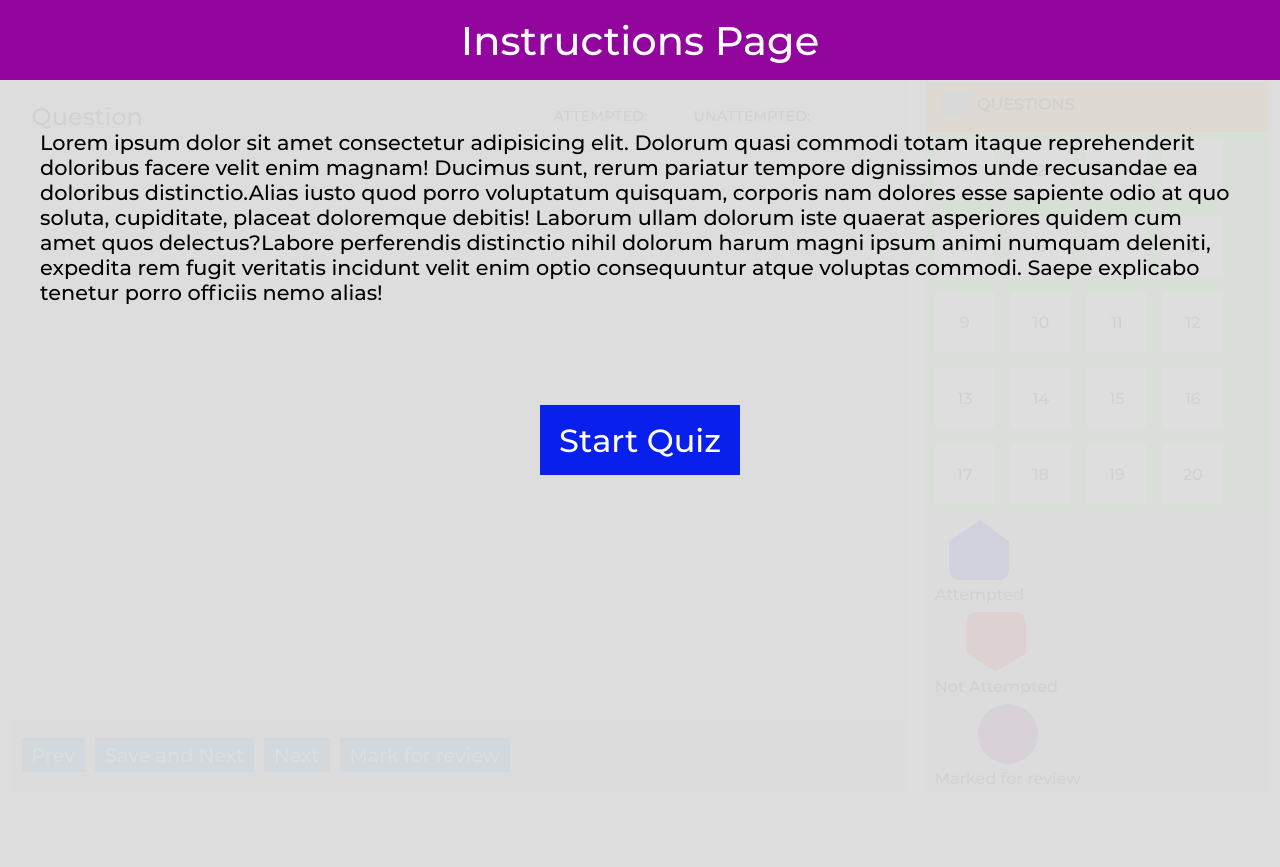
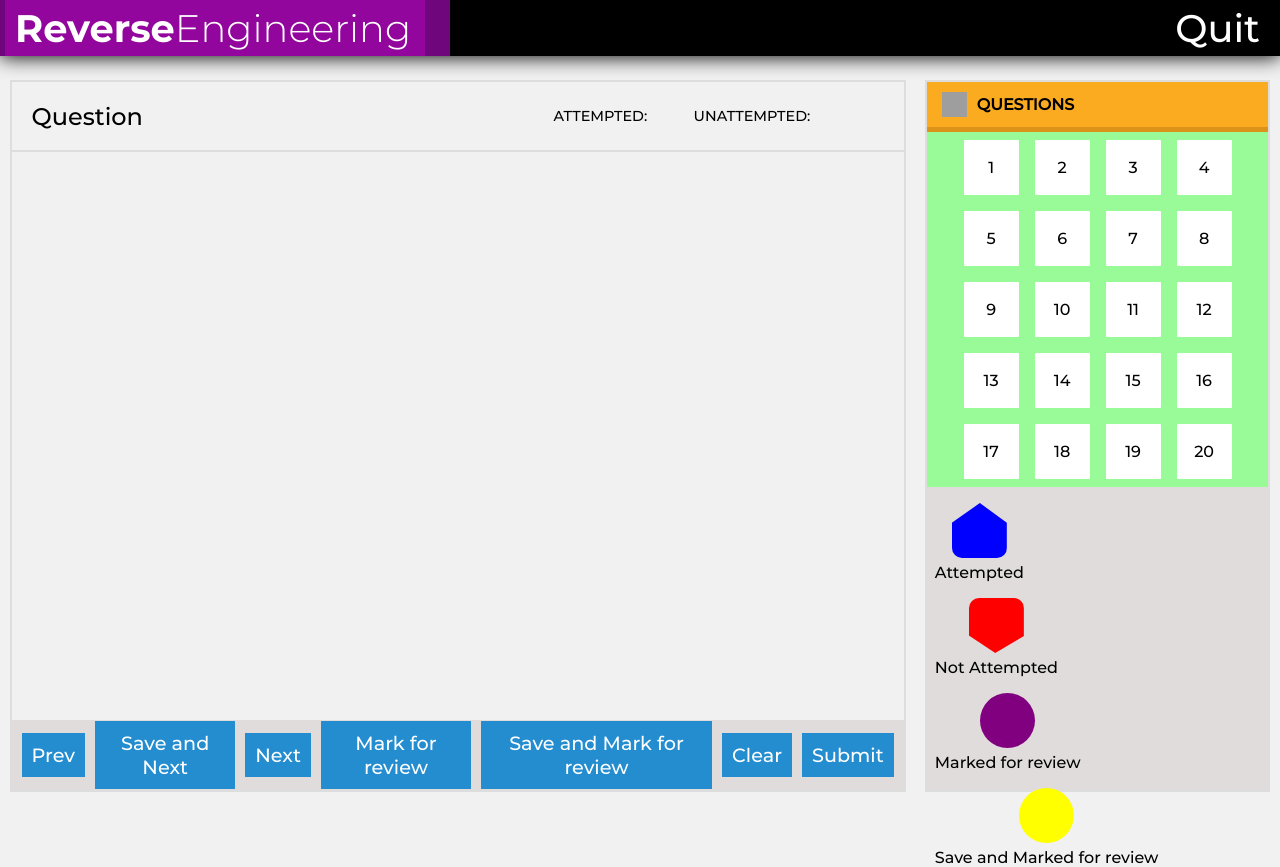
Before and after one commit to dush-t/DVMquizbuilder, a Django app: page / in a window 1280 px wide. Before the commit the page ends 475 px from the top, so only its background shows below. Run offline with Django 3.2, Linux system fonts and the light colour scheme; data that the repository does not hold is empty; grey boxes are pictures that could not be loaded.

Commit message:
timer, button and question pallete improvement

```diff
--- a/base/static/css/main.css
+++ b/base/static/css/main.css
@@ -171,7 +171,6 @@
 
 .footer-buttons {
     height: 100%;
-    width: 500px;
     text-align: center;
     font-size: 1.2em;
     color: #fff;
@@ -182,7 +181,7 @@
 .footer-buttons > span {
     margin-right: 10px;
     background: #238dd0;
-    padding: 5px 10px;
+    padding: 10px 10px;
     cursor: pointer;
 }
 @media all and (max-width: 500px) {
@@ -247,7 +246,7 @@
     width: 100%;
     display: flex;
     flex-wrap: wrap;
-    display: flex;
+    justify-content: center;
     height:fit-content;
     background-color: palegreen;
 }
@@ -263,9 +262,9 @@
     margin-top: 15px;
 }
 .question-wrapper .questions{
-    height: 60px;
+    height: 55px;
     background: white;
-    width: 60px;
+    width: 55px;
     border-radius: 1px;
     margin: 8px;
     display: flex;
@@ -293,17 +292,24 @@
     flex-direction: row;
 }
 .items{
-    height: 60px;
-    width: 60px;
+    height: 55px;
+    width: 55px;
     border-radius: 10px;
+    margin: 8px;
     display: flex;
     align-items: center;
     justify-content: space-around;
+    cursor: pointer;
 }
 .attempted{
     -webkit-clip-path: polygon(100% 100%, 100% 36%, 51% 0%, 0 36%, 0 100%, 46% 100%);
     clip-path: polygon(100% 100%, 100% 36%, 51% 0%, 0 36%, 0 100%, 46% 100%);
     background: blue;
+    margin-bottom: 5px;
+}
+.attempted-review{
+    border-radius: 50%;
+    background: yellow;
     margin-bottom: 5px;
 }
 .not-attempted{
--- a/base/static/js/quiz.js
+++ b/base/static/js/quiz.js
@@ -1,22 +1,9 @@
 var questionNo= 0;
-sessionStorage.setItem("is_reloaded", true);
 
 
 // ------------------- Timer and Instructions --------------------
 
-var startButton = document.querySelector(".instructions-page .start-button");
 
-function startTimer(){
-    var data = $.ajax( {
-        type: 'POST',
-        url: `/get_time_remaining`,
-        data: {
-        },
-        success: function(data) {
-        }
-
-    });
-}
 
 function getTime(){
     var data = $.ajax( {
@@ -33,6 +20,9 @@ function getTime(){
         }
     });
 }
+
+getTime();
+
 //-----------------------------------------------------------------
 function getQuestionStatus(){
     var data = $.ajax( {
@@ -43,11 +33,11 @@ function getQuestionStatus(){
 
         success: function(data){
             var buttons = document.querySelectorAll(".question-wrapper .questions-container div");
-            console.log(data);
-            console.log(data.attemptedQues);
+            // console.log(data);
+            // console.log(data.attemptedQues);
             for(var i=0; i< data.attemptedQues.length ; i++){
-                console.log("ds");
-                console.log(data.attemptedQues[i]);
+                // console.log("ds");
+                // console.log(data.attemptedQues[i]);
                 attempted(data.attemptedQues[i]);
             }
             for(var i=0; i< data.unattemptedQues.length ; i++){
@@ -60,22 +50,18 @@ function getQuestionStatus(){
                 //console.log(data.attemptedQues[i]);
                 markForReview(data.reviewQues[i]);
             }
-            for(var i=0; i< data.attemptedQues.length ; i++){
-                console.log("ds");
-                console.log(data.attemptedQues[i]);
-                attempted(data.attemptedQues[i]);
+            for(var i=0; i< data.reviewAttemptedQues.length ; i++){
+                //console.log("ds");
+                //console.log(data.attemptedQues[i]);
+                attempted_review(data.reviewAttemptedQues[i]);
             }
+            // console.log(data);
         }
     });
 }
 getQuestionStatus();
 //--------------------------------------------------------------
 
-document.querySelector(".start-button").addEventListener("click", function() {
-    document.querySelector(".instructions-page").style.animation = "fade-instructions 0.2s ease forwards";
-    document.querySelector(".instructions-page").style.zIndex = "0";
-    // document.querySelector(".instructions-page").style.display = "none";
-});
 function setTimer(maxtime_min, secondsLeft){
     var timer= document.getElementById("timer");
     var minutesLeft = maxtime_min;
@@ -96,12 +82,6 @@ function setTimer(maxtime_min, secondsLeft){
 
      },1000);
 }
-document.querySelector(".start-button").addEventListener("click", function() {
-    setTimer(30,0);
-    console.log("Timer called on click");
-    // startquiz();
-});
-document.querySelector(".start-button").addEventListener("click", startTimer);
 // ---------------------------------------------------
 
 function questionDisplay(content){
@@ -146,6 +126,7 @@ function getQuestion(quesNo){
                var radioButton = document.createElement("input");
                radioButton.setAttribute("type","radio");
                radioButton.setAttribute("name","answer");
+               radioButton.setAttribute("onclick","buttonDisplay()");
                radioButton.setAttribute("key",`${data.keys[i]}`);
                if(data.keys[i] == data.marked_answer){
                    console.log(radioButton);
@@ -156,13 +137,19 @@ function getQuestion(quesNo){
                radioHolder.append(radioButton);
                radioHolder.innerHTML+=`${data.answers[i]}`;
                form.appendChild(radioHolder);
-           }
+            }
+            buttonDisplay();
         }
     });
 
 }
 getQuestion(questionNo);
 
+window.addEventListener("resize", function (){
+    if(window.innerWidth <= 670){
+
+    }
+});
 function sendAnswer(quesNo,key){
     var data = $.ajax( {
         type: 'POST',
@@ -189,20 +176,29 @@ function SaveAndNext(){
     var post_key = checked_radio.getAttribute("key");
     return post_key;
 }
+
 var saveAndNext = document.querySelectorAll(".footer-buttons #save-next")[0];
 
 saveAndNext.addEventListener("click",function(){
 var key = SaveAndNext();
 sendAnswer(questionNo , key);
-localStorage.setItem("ans"+questionNo, checkedKey);
 attempted(questionNo);
 doNext();
 });
 
 
+var saveAndReview = document.querySelectorAll(".footer-buttons #save-review")[0];
+saveAndReview.addEventListener("click",function(){
+    var key = SaveAndNext();
+    sendAnswer(questionNo , key);
+    sendAnswer_Review(questionNo , key);
+    attempted_review(questionNo);
+    doNext();
+    });
+
+
 var review = document.querySelectorAll(".footer-buttons #review")[0];
 review.addEventListener("click",function(){
-    console.log("Click");
     sendReview(questionNo);
     markForReview(questionNo);
 });
@@ -211,6 +207,11 @@ function attempted(questionNo){
     var buttons = document.querySelectorAll(".question-wrapper .questions-container div");
     buttons[questionNo].className = "items attempted";
     sendAttempted(questionNo);
+}
+
+function attempted_review(questionNo){
+    var buttons = document.querySelectorAll(".question-wrapper .questions-container div");
+    buttons[questionNo].className = "items attempted-review";
 }
 
 function unattempted(questionNo){
@@ -225,6 +226,19 @@ function markForReview(questionNo){
     sendReview(questionNo);
 }
 
+function sendAnswer_Review(quesNo, key){
+    var data = $.ajax( {
+        type: 'POST',
+        url: '/atar',
+        data: {
+            "queskey" : quesNo,
+            "anskey" : key
+        },
+        success: function(data) {
+            console.log("sent");
+        }
+    });
+}
 function sendReview(quesNo){
     var data = $.ajax( {
         type: 'POST',
@@ -273,6 +287,7 @@ function doNext(){
     document.getElementsByClassName("radio_button")[0].innerHTML="";
     document.getElementsByClassName("question-text")[0].innerHTML="";
     getQuestion(questionNo);
+    attempted_unattempted();
 }
 
 var prev = document.querySelectorAll(".footer-buttons #prev")[0];
@@ -306,9 +321,114 @@ document.querySelector("#close-nav").addEventListener("click", () => {
 // hard refresh
 
 
-if(sessionStorage.getItem("is_reloaded"))
-{
-    console.log("reloaded");
-    // document.querySelector(".instructions-page").style.zIndex = "0";
-    // document.querySelector(".instructions-page").style.opacity = "0";
+
+
+function buttonDisplay(){
+    var prevBtn = document.getElementById("prev");
+    var save_nextBtn = document.getElementById("save-next");
+    var nextBtn = document.getElementById("next");
+    var reviewBtn = document.getElementById("review");
+    var save_reviewBtn = document.getElementById("save-review");
+    var submitBtn = document.getElementById("submit");
+    var clearBtn = document.getElementById("clear");
+    var form = document.querySelectorAll(".questionsView .form .radio_button .div ,input");
+    var attempted = false;
+    for(var i=0; i<form.length ;i++){
+        if(form[i].checked){
+            attempted = true;
+        }
+    }
+
+    if(questionNo == numOfQuestions-1){
+        nextBtn.style.display = "none";
+        save_nextBtn.style.display = "none";
+        reviewBtn.style.display = "inline";
+        save_reviewBtn.style.display = "none";
+        submitBtn.style.display = "none";
+
+        if(attempted){
+            nextBtn.style.display = "none";
+            reviewBtn.style.display = "none";
+            save_nextBtn.style.display = "none";
+            save_reviewBtn.style.display = "none";
+            clearBtn.style.display = "inline";
+            submitBtn.style.display = "inline";
+        }
+        else{
+            save_nextBtn.style.display = "none";
+            save_reviewBtn.style.display = "none";
+            nextBtn.style.display = "none";
+            reviewBtn.style.display = "inline";
+            clearBtn.style.display = "none";
+            submitBtn.style.display = "none";
+        }
+    }
+    else{
+        nextBtn.style.display = "inline";
+        save_nextBtn.style.display = "inline";
+        reviewBtn.style.display = "inline";
+        save_reviewBtn.style.display = "inline";
+        submitBtn.style.display = "none";
+
+        if(attempted){
+            nextBtn.style.display = "none";
+            reviewBtn.style.display = "none";
+            save_nextBtn.style.display = "inline";
+            save_reviewBtn.style.display = "inline";
+            clearBtn.style.display = "inline";
+        }
+        else{
+            save_nextBtn.style.display = "none";
+            save_reviewBtn.style.display = "none";
+            nextBtn.style.display = "inline";
+            reviewBtn.style.display = "inline";
+            clearBtn.style.display = "none";
+        }
+    }
+    if(questionNo == 0)
+        prevBtn.style.display = "none";
+    else
+        prevBtn.style.display = "inline";
 }
+var clear = document.querySelectorAll(".footer-buttons #clear")[0];
+clear.addEventListener("click", clear_response);
+function clear_response(){
+    console.log("run");
+    var form = document.querySelectorAll(".questionsView .form .radio_button .div ,input");
+    for(var i=0; i<form.length ;i++){
+        form[i].checked = false;
+    }
+    buttonDisplay();
+    sendClearResponse(questionNo);
+}
+
+
+function sendClearResponse(quesNo){
+    var data = $.ajax( {
+        type: 'POST',
+        url: '/delete_response',
+        data: {
+            "queskey" : quesNo
+        },
+        success: function(data) {
+        }
+    });
+}
+
+function attempted_unattempted(){
+    var noAttempt = document.getElementById("attempted");
+    var noUnattempt = document.getElementById("unattempted");
+    var data = $.ajax( {
+        type: 'GET',
+        url: `/gqs`,
+        data: {
+        },
+
+        success: function(data){
+            var atmpt = data.attemptedQues.length + data.reviewAttemptedQues.length;
+            noAttempt.innerHTML = "ATTEMPTED: " + atmpt;
+            noUnattempt.innerHTML = "UNATTEMPTED: " + (numOfQuestions - atmpt);
+        }
+    });
+}
+attempted_unattempted();
--- a/base/templates/base/index.html
+++ b/base/templates/base/index.html
@@ -13,13 +13,13 @@
 </head>
 
 <body>
-    <div class="instructions-page">
+    <!-- <div class="instructions-page">
             <div class="instructions-header">Instructions Page</div>
             <div class="instructions-body">
                 Lorem ipsum dolor sit amet consectetur adipisicing elit. Dolorum quasi commodi totam itaque reprehenderit doloribus facere velit enim magnam! Ducimus sunt, rerum pariatur tempore dignissimos unde recusandae ea doloribus distinctio.Alias iusto quod porro voluptatum quisquam, corporis nam dolores esse sapiente odio at quo soluta, cupiditate, placeat doloremque debitis! Laborum ullam dolorum iste quaerat asperiores quidem cum amet quos delectus?Labore perferendis distinctio nihil dolorum harum magni ipsum animi numquam deleniti, expedita rem fugit veritatis incidunt velit enim optio consequuntur atque voluptas commodi. Saepe explicabo tenetur porro officiis nemo alias!
             </div>
             <div class="start-button">Start Quiz</div>
-    </div>
+    </div> -->
     <div class="top-bar">
         <div class="event-title">
             Reverse <span style="font-weight: 100; font-family: 'Mont-thin';"> Engineering </span>
@@ -50,6 +50,9 @@
                     <span id="save-next">Save and Next</span>
                     <span id="next">Next</span>
                     <span id="review">Mark for review</span>
+                    <span id="save-review">Save and Mark for review</span>
+                    <span id="clear">Clear</span>
+                    <span id="submit">Submit</span>
                 </div>
                 <!-- <div class="question-ref">
                     <div class="ref-box">
@@ -87,6 +90,9 @@
                 <div class="indicators">
                     <div class="items to-be-reviewed"></div>Marked for review
                 </div>
+                <div class="indicators">
+                    <div class="items attempted-review"></div>Save and Marked for review
+                </div>
             </div>
         </div>
     </div>
--- a/base/urls.py
+++ b/base/urls.py
@@ -18,5 +18,6 @@ urlpatterns = [
     path("ata", views.add_to_attempted, name="add_to_attempted"),
     path("atar", views.add_to_ar, name="add_to_ar"),
     path("gqs", views.get_question_status, name="get_question_status"),
-    path("add_question", views.add_question, name="add_question")
+    path("add_question", views.add_question, name="add_question"),
+    path("delete_response", views.delete_response, name="delete_response")
 ]
--- a/base/views.py
+++ b/base/views.py
@@ -18,7 +18,7 @@ def test(request):
     return render(request, 'base/reponse.html')
 
 def instructions(request):
-    return render(request, 'base/instructions.html')
+    return render(request, 'base/instruction.html')
 
 
 def index(request):
@@ -166,15 +166,29 @@ def get_question_status(request):
         atalist.append(question.questionkey)
     for question in current_member.ar_questions.all(): #Add to attempted and reviewed
         arlist.append(question.questionkey)
+    x = int(Question.objects.count())
 
     data = {
         "reviewQues" : atrlist,
         "attemptedQues" : atalist,
         "unattemptedQues" : atnalist,
-        "reviewAttemptedQues" : arlist
+        "reviewAttemptedQues" : arlist,
+        "numOfQuestions" : x
     }
     return JsonResponse(data)
 
+
+@csrf_exempt
+def delete_response(request):
+    current_member = Member.objects.get(user=request.user)
+    if request.method == "POST":
+        queskey = request.POST.get("queskey")
+        question = Question.objects.get(questionkey=queskey)
+        try:
+            response = Response.objects.filter(question=question, member=current_member)
+            response.delete()
+        except:
+            pass
 
 @csrf_exempt
 #@login_required(login_url='/sign_in')
@@ -278,6 +292,7 @@ def get_question(request, queskey):
         }
         return JsonResponse(data)
 
+@csrf_exempt
 def get_time_remaining(request):
     current_member = Member.objects.get(user=request.user)
     if request.method == "POST":
```
Also changed, not shown: base/static/js/instruction.js (added, +11 -0 lines), base/templates/base/instruction.html (added, +27 -0 lines).
